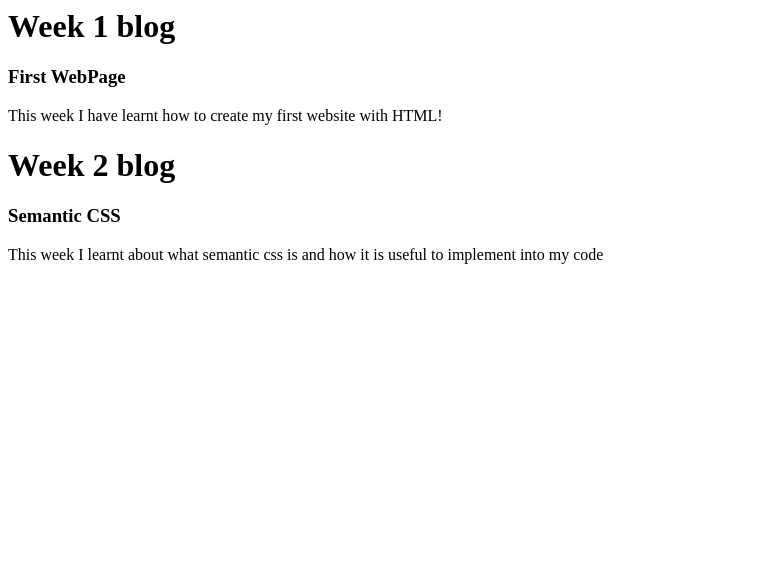
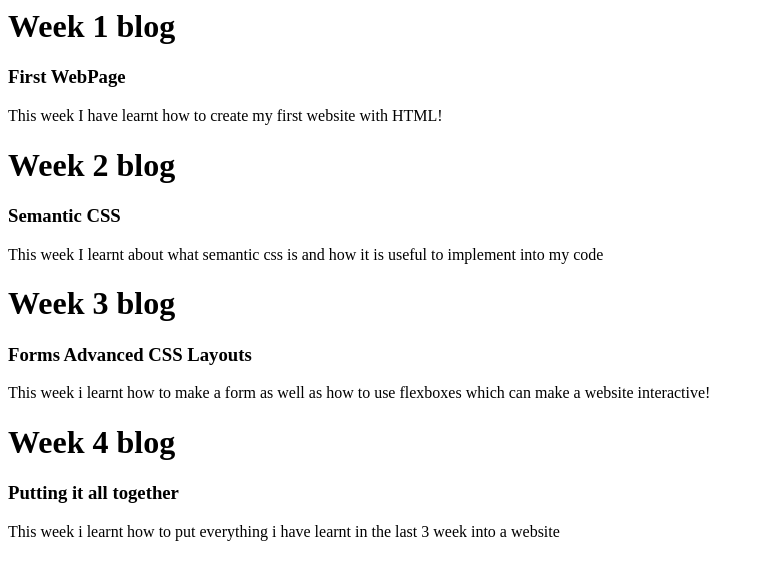
Before and after one commit to AdeptSushii/MyDevelopmentalBlog, a plain HTML site: page index.html in a window 1280 px wide. Shown: the whole page, without its empty margins (0-764 px from the left). Drawn offline with Linux system fonts and the light colour scheme.

Commit message:
Week 3 and 4 blogs

```diff
--- a/index.html
+++ b/index.html
@@ -9,5 +9,13 @@
         <h1>Week 2 blog</h1>
         <h3>Semantic CSS</h3>
         <p> This week I learnt about what semantic css is and how it is useful to implement into my code</p>
+
+        <h1>Week 3 blog</h1>
+        <h3>Forms Advanced CSS Layouts</h3>
+        <p> This week i learnt how to make a form as well as how to use flexboxes which can make a website interactive!</p>
+
+        <h1>Week 4 blog</h1>
+        <h3>Putting it all together</h3>
+        <p>This week i learnt how to put everything i have learnt in the last 3 week into a website</p>
     </body>
 </html>
```
